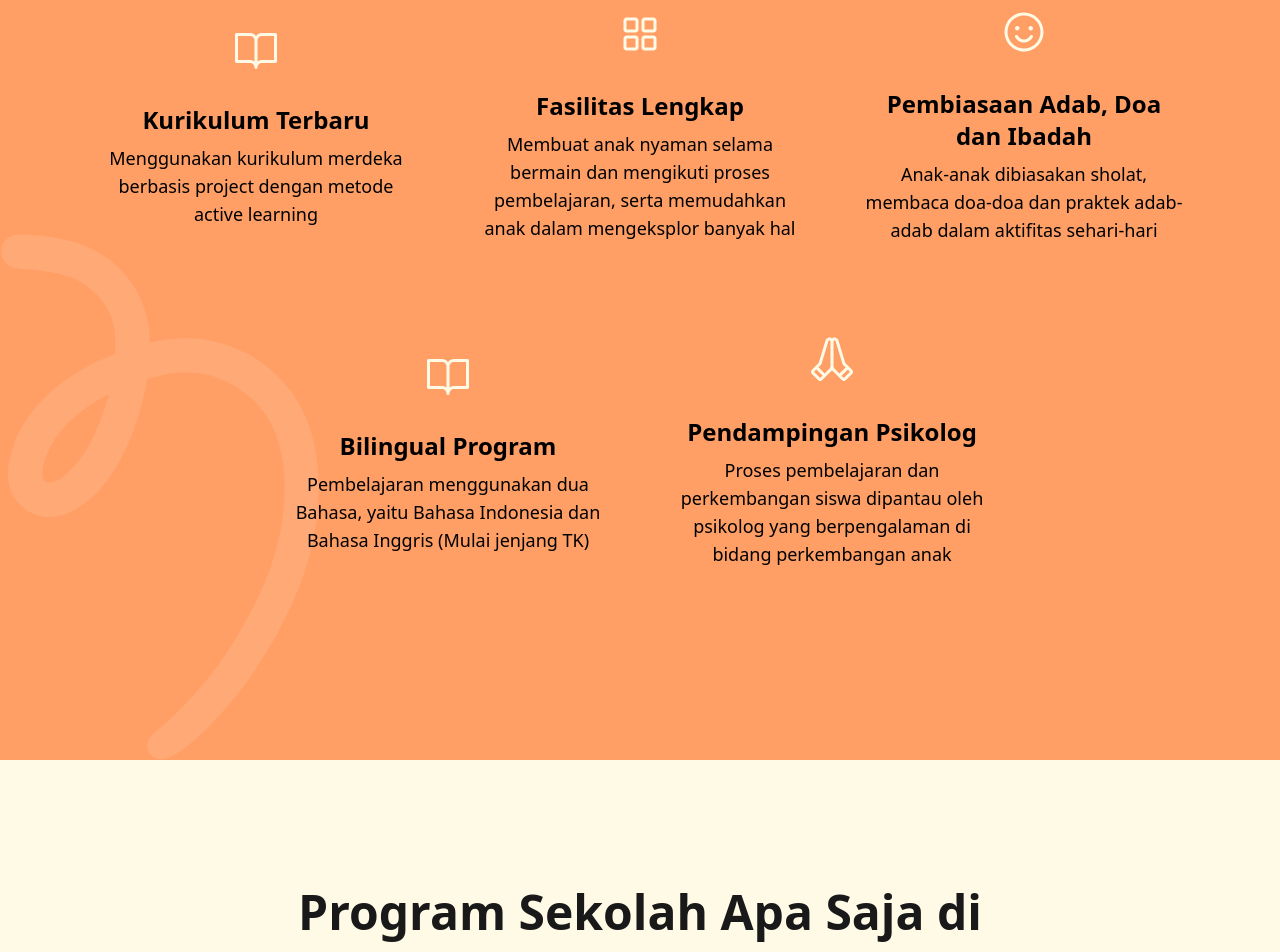
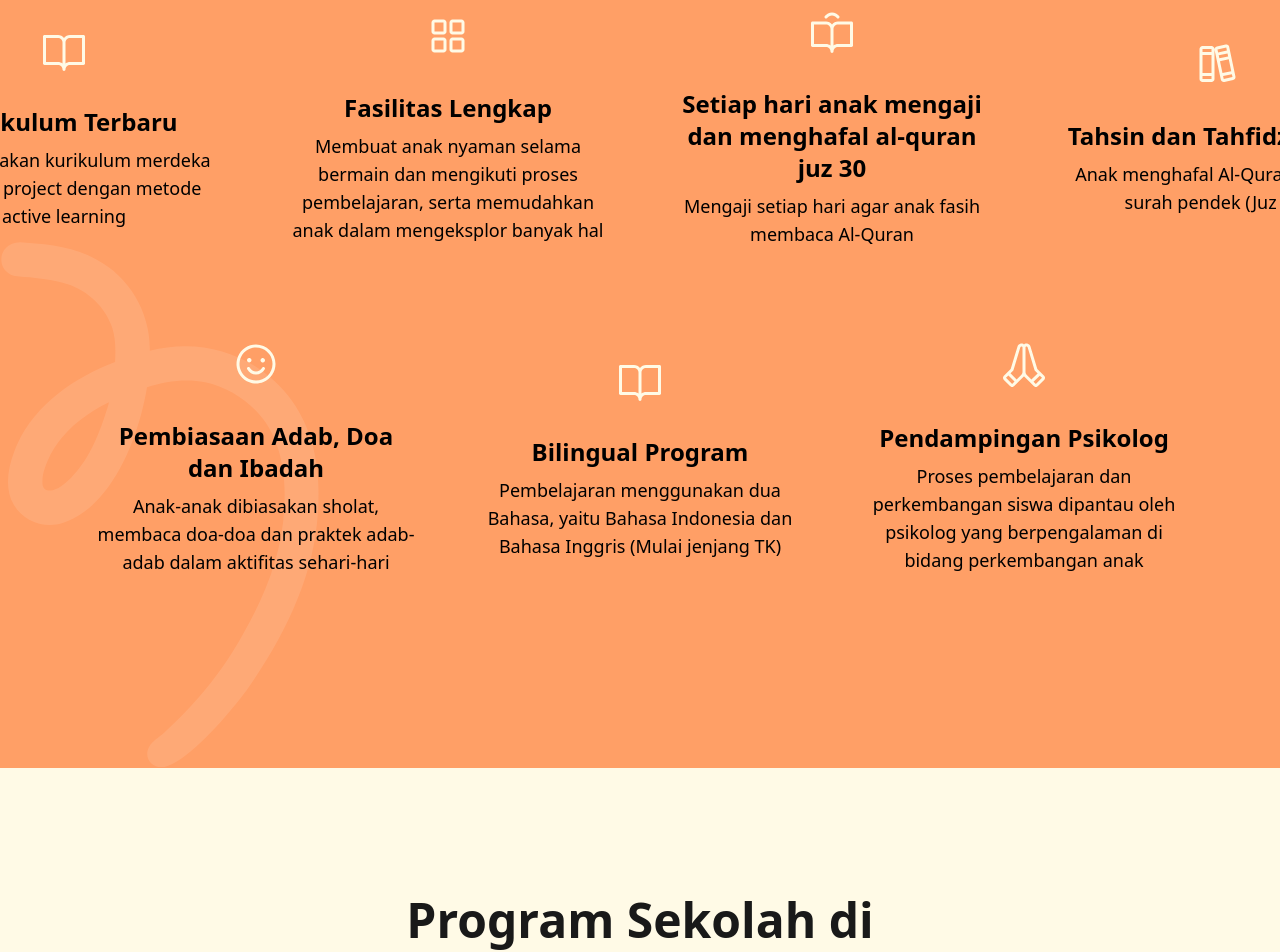
Before and after one commit to marmdhn/baitul-adab-react, a React (Create React App) app: page / in a window 1280 px wide. Shown: the part 1040-1992 px from the top of the page. Built offline with nearby package versions, Linux system fonts and the light colour scheme.

Commit message:
refactor: adjust text

```diff
--- a/src/pages/beranda/index.tsx
+++ b/src/pages/beranda/index.tsx
@@ -163,23 +163,17 @@ export default function Home() {
                 description="Membuat anak nyaman selama bermain dan mengikuti proses pembelajaran, serta memudahkan anak dalam mengeksplor banyak hal"
               />
               <CurriculumCard
-                imageSrc="/image/home/Smiley.svg"
+                imageSrc="/image/home/BookOpenUser.svg"
                 imageAlt="school-pict"
-                title="Pembiasaan Adab, Doa dan Ibadah"
-                description="Anak-anak dibiasakan sholat, membaca doa-doa dan praktek adab-adab dalam aktifitas sehari-hari"
+                title="Setiap hari anak mengaji dan menghafal al-quran juz 30"
+                description="Mengaji setiap hari agar anak fasih membaca Al-Quran"
               />
-              {/*<CurriculumCard*/}
-              {/*  imageSrc="/image/home/BookOpenUser.svg"*/}
-              {/*  imageAlt="school-pict"*/}
-              {/*  title="Mengaji Setiap Hari"*/}
-              {/*  description="Mengaji setiap hari agar anak fasih membaca Al-Quran"*/}
-              {/*/>*/}
-              {/*<CurriculumCard*/}
-              {/*  imageSrc="/image/home/Books.svg"*/}
-              {/*  imageAlt="school-pict"*/}
-              {/*  title="Hafalan Juz 30"*/}
-              {/*  description="Anak menghafal Al-Quran surah - surah pendek (Juz 30)"*/}
-              {/*/>*/}
+              <CurriculumCard
+                imageSrc="/image/home/Books.svg"
+                imageAlt="school-pict"
+                title="Tahsin dan Tahfidz Juz 30"
+                description="Anak menghafal Al-Quran surah - surah pendek (Juz 30)"
+              />
             </div>
 
             <div
@@ -187,6 +181,12 @@ export default function Home() {
               data-aos="fade-up"
               data-aos-delay="600"
             >
+              <CurriculumCard
+                imageSrc="/image/home/Smiley.svg"
+                imageAlt="school-pict"
+                title="Pembiasaan Adab, Doa dan Ibadah"
+                description="Anak-anak dibiasakan sholat, membaca doa-doa dan praktek adab-adab dalam aktifitas sehari-hari"
+              />
               <CurriculumCard
                 imageSrc="/image/home/BookOpen.svg"
                 imageAlt="school-pict"
@@ -228,7 +228,7 @@ export default function Home() {
               className="flex flex-col justify-center gap-4 text-3xl lg:text-5xl font-semibold"
               data-aos="fade-up"
             >
-              <span className="text-neutral">Program Sekolah Apa Saja di</span>
+              <span className="text-neutral">Program Sekolah di</span>
               <span className="text-secondary-content">
                 Baitul Adab Islamic School
               </span>
@@ -264,7 +264,7 @@ export default function Home() {
               <RegistrationLevelCard
                 imageSrc="/image/home/home-school.png"
                 imageAlt="school-pict"
-                title="Home School"
+                title="Homeschooling"
                 subTitle="(SD-SMP-SMA)"
                 url="https://pridebaituladab.sch.id/"
               />
@@ -447,16 +447,16 @@ export default function Home() {
               data-aos="fade-up"
             >
               <span className="text-neutral text-3xl lg:text-5xl font-semibold">
-                Ayo Mulai Kumpulkan Berkas{" "}
+                Siapkan Berkas Pendaftarannya{" "}
                 <span className="text-secondary-content">Pendaftarannya!</span>
               </span>
               <span className="text-neutral text-xl lg:text-4xl font-semibold">
                 Pendaftaran kami buka sepanjang tahun selama kuota masih
                 tersedia
               </span>
-              <span className="text-neutral text-lg lg:text-2xl w-full mx-auto">
-                Berkas apa saja yang diperlukan saat proses pendaftaran?
-              </span>
+              {/*<span className="text-neutral text-lg lg:text-2xl w-full mx-auto">*/}
+              {/*  Berkas apa saja yang diperlukan saat proses pendaftaran?*/}
+              {/*</span>*/}
             </div>
           </div>
           <div className="flex flex-col lg:flex-row items-center justify-center">
```
